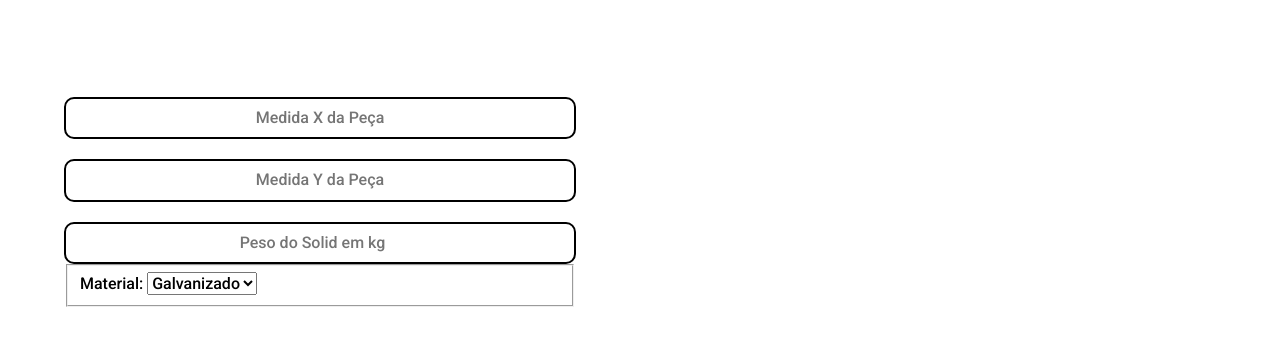
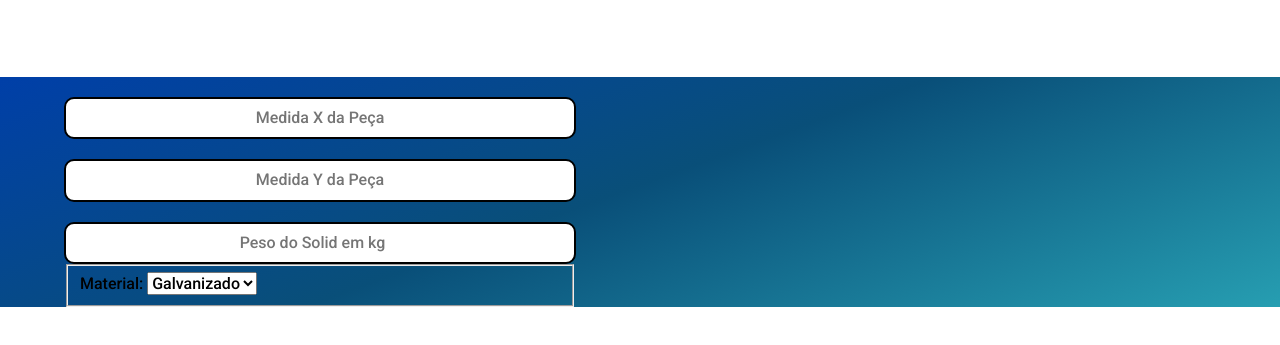
Before and after one commit to JnFerri/Aproveitamento-de-Chapas-de-a-o, a plain HTML site: page index.html in a window 1280 px wide. Shown: the part 103-448 px from the top of the page. Drawn offline with Linux system fonts and the light colour scheme.

Commit message:
28/04/2022

```diff
--- a/assets/css/style.css
+++ b/assets/css/style.css
@@ -0,0 +1,4 @@
+main{
+    background: rgb(0,63,168);
+background: linear-gradient(160deg, rgba(0,63,168,1) 0%, rgba(9,79,121,1) 49%, rgba(21,150,171,0.9248074229691877) 100%);
+}
--- a/index.html
+++ b/index.html
@@ -12,6 +12,7 @@
     <link rel="stylesheet" href="assets/css/normalize.css">
     <link rel="stylesheet" href="assets/css/header.css">
     <link rel="stylesheet" href="assets/css/formulario.css">
+    <link rel="stylesheet" href="assets/css/style.css">
 </head>
 <body>
 
```
